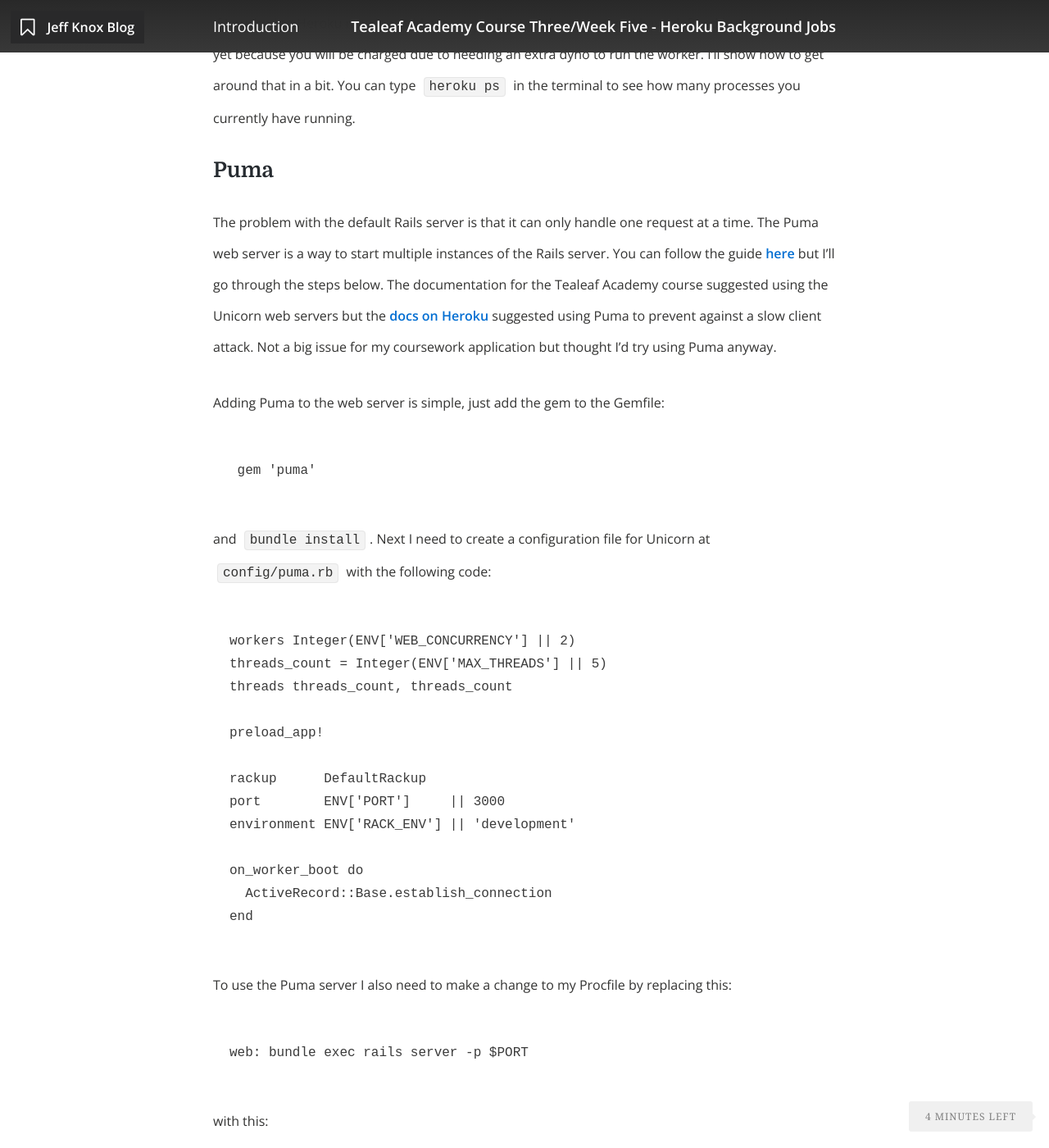
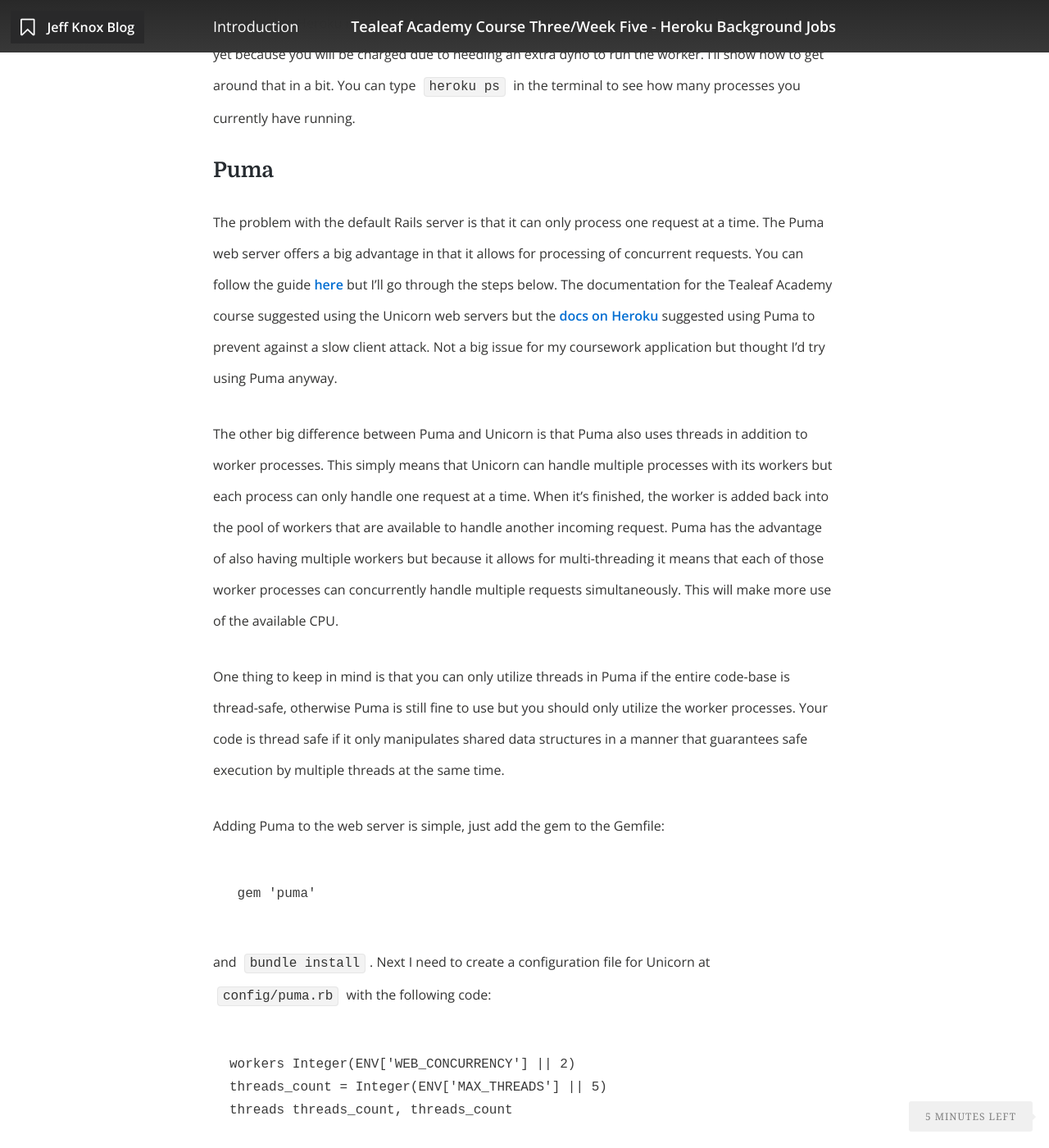
Before and after one commit to knoxjeffrey/knoxjeffrey.github.io, a Jekyll site: the page built from _posts/2015-03-17-course-three-week-five-heroku-background-job.markdown, in a window 1280 px wide and 1400 px high, scrolled down 1081 px. Shown: the whole window at 82% size. Built offline with Jekyll 4.4.1, drawn with Linux system fonts in a browser that asks for light colours; nearby versions of some CDN libraries; some of the changed text lies outside the part shown.

Commit message:
edit to heroku background jobs

````diff
--- a/_posts/2015-03-17-course-three-week-five-heroku-background-job.markdown
+++ b/_posts/2015-03-17-course-three-week-five-heroku-background-job.markdown
@@ -27,7 +27,11 @@
 
 ## Puma
 
-The problem with the default Rails server is that it can only handle one request at a time.  The Puma web server is a way to start multiple instances of the Rails server.  You can follow the guide [here](https://devcenter.heroku.com/articles/deploying-rails-applications-with-the-puma-web-server) but I'll go through the steps below.  The documentation for the Tealeaf Academy course suggested using the Unicorn web servers but the [docs on Heroku](https://devcenter.heroku.com/articles/rails-unicorn) suggested using Puma to prevent against a slow client attack. Not a big issue for my coursework application but thought I'd try using Puma anyway.
+The problem with the default Rails server is that it can only process one request at a time.  The Puma web server offers a big advantage in that it allows for processing of concurrent requests.  You can follow the guide [here](https://devcenter.heroku.com/articles/deploying-rails-applications-with-the-puma-web-server) but I'll go through the steps below.  The documentation for the Tealeaf Academy course suggested using the Unicorn web servers but the [docs on Heroku](https://devcenter.heroku.com/articles/rails-unicorn) suggested using Puma to prevent against a slow client attack. Not a big issue for my coursework application but thought I'd try using Puma anyway.
+
+The other big difference between Puma and Unicorn is that Puma also uses threads in addition to worker processes.  This simply means that Unicorn can handle multiple processes with its workers but each process can only handle one request at a time.  When it's finished, the worker is added back into the pool of workers that are available to handle another incoming request.  Puma has the advantage of also having multiple workers but because it allows for multi-threading it means that each of those worker processes can concurrently handle multiple requests simultaneously.  This will make more use of the available CPU.
+
+One thing to keep in mind is that you can only utilize threads in Puma if the entire code-base is thread-safe, otherwise Puma is still fine to use but you should only utilize the worker processes.  Your code is thread safe if it only manipulates shared data structures in a manner that guarantees safe execution by multiple threads at the same time.
 
 Adding Puma to the web server is simple, just add the gem to the Gemfile:
 
@@ -115,6 +119,6 @@
 
     chmod +x ./foreman.sh
 
-which compiles the script file into a form that can be run by the shell.  Now all I have to type from the shell is ```./foreman.sh```
+which sets the script file into an executable that can be run in the shell.  Now all I have to type from the shell is ```./foreman.sh```
 
 Hopefully you've found my post interesting this week, it took me a while to figure out some of this stuff so hopefully you can benefit.
````
